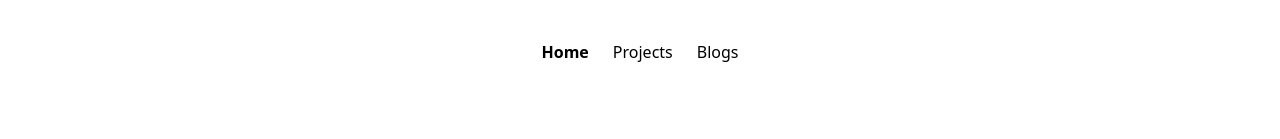
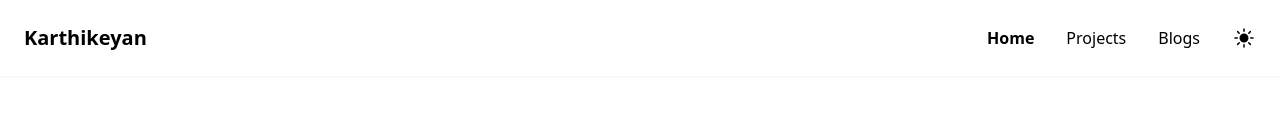
Before and after one commit to skarthikeyan96/karthik.dev, a Next.js app: page / in a window 1280 px wide. Shown: the top 139 px of the page. Built offline with nearby package versions, Linux system fonts and the light colour scheme; no server answers.

Commit message:
feat: add dark mode toggle and nav logo

```diff
--- a/components/Layout.tsx
+++ b/components/Layout.tsx
@@ -1,33 +1,64 @@
 import Link from "next/link";
 import { useRouter } from "next/router";
-
+import { boldFontClass, navLogoClass, normalFontClass } from "../lib/utils";
+import { useTheme } from "next-themes";
+import { MoonIcon, SunIcon } from "@heroicons/react/24/solid";
+import ThemeToggler from "./ThemeToggler";
 
 interface Layout {
-    children: JSX.Element
+  children: JSX.Element;
 }
-
 
 const Layout = ({ children }: Layout) => {
   const router = useRouter();
 
   return (
-    <div className="flex flex-col p-8">
-      <nav className="w-full max-w-2xl flex mx-auto items-center justify-center">
-        <Link href="/" >
-          <a className={router.pathname === "/" ? "font-bold   md:inline-block p-1 sm:px-3 sm:py-2  transition-all" :"font-normal   md:inline-block p-1 sm:px-3 sm:py-2  transition-all" }>
+    <div className="flex flex-col">
+      <nav className="w-full  flex items-center justify-between  shadow-sm p-6">
+        <div>
+          <Link href="/">
+            <a
+              className={`${navLogoClass} font-extrabold text-xl tracking-normal`}
+            >
+              Karthikeyan
+            </a>
+          </Link>
+        </div>
+        <div className="flex space-x-8 items-center">
+          <Link href="/">
+            <a
+              className={
+                router.pathname === "/" ? boldFontClass : normalFontClass
+              }
+            >
               Home
             </a>
           </Link>
           <Link href="/projects">
-          <a className={router.pathname === "/projects" ? "font-bold   md:inline-block p-1 sm:px-3 sm:py-2  transition-all" :"font-normal   md:inline-block p-1 sm:px-3 sm:py-2  transition-all" }>
+            <a
+              className={
+                router.pathname === "/projects"
+                  ? boldFontClass
+                  : normalFontClass
+              }
+            >
               Projects
             </a>
           </Link>
           <Link href="/blog">
-          <a className={router.pathname === "/blog" ? "font-bold   md:inline-block p-1 sm:px-3 sm:py-2  transition-all" :"font-normal   md:inline-block p-1 sm:px-3 sm:py-2  transition-all" }>
+            <a
+              className={
+                router.pathname === "/blog" ? boldFontClass : normalFontClass
+              }
+            >
               Blogs
             </a>
           </Link>
+
+          <Link href="#">
+            <ThemeToggler />
+          </Link>
+        </div>
       </nav>
 
       <main className="flex flex-col  px-4 mt-16">
--- /dev/null
+++ b/components/ThemeToggler.tsx
@@ -0,0 +1,19 @@
+import MoonIcon from "@heroicons/react/24/solid/MoonIcon"
+import SunIcon from "@heroicons/react/24/solid/SunIcon"
+import { useTheme } from "next-themes"
+
+const ThemeToggler = () => {
+
+    const { theme, setTheme } = useTheme()
+
+    if(theme === "dark"){
+        return (
+            <MoonIcon className="w-6 h-6 cursor-pointer" onClick={() => setTheme('light')}/>
+        )
+    }
+    return(
+        <SunIcon className="w-6 h-6 cursor-pointer" onClick={() => setTheme('dark')}/>
+    )
+}
+
+export default ThemeToggler
--- /dev/null
+++ b/lib/utils.ts
@@ -0,0 +1,4 @@
+const commonNavItemClass = ` md:inline-block p-1 sm:px-3 sm:py-2  transition-all`
+export const normalFontClass = `font-normal ${commonNavItemClass}`
+export const boldFontClass = `font-bold ${commonNavItemClass}`
+export const navLogoClass = `${commonNavItemClass}`
--- a/package.json
+++ b/package.json
@@ -6,7 +6,9 @@
     "start": "next start"
   },
   "dependencies": {
+    "@heroicons/react": "^2.0.13",
     "next": "latest",
+    "next-themes": "^0.2.1",
     "react": "18.1.0",
     "react-dom": "18.1.0",
     "swr": "^1.3.0"
--- a/pages/_app.tsx
+++ b/pages/_app.tsx
@@ -1,8 +1,13 @@
 import '../styles/globals.css'
 import type { AppProps } from 'next/app'
+import { ThemeProvider } from 'next-themes'
 
 function MyApp({ Component, pageProps }: AppProps) {
-  return <Component {...pageProps} />
+  return (
+    <ThemeProvider defaultTheme='light'>
+      <Component {...pageProps} />
+    </ThemeProvider>
+  )
 }
 
 export default MyApp
--- a/tailwind.config.js
+++ b/tailwind.config.js
@@ -1,5 +1,6 @@
 /** @type {import('tailwindcss').Config} */
 module.exports = {
+  darkMode: 'class',
   content: [
     './pages/**/*.{js,ts,jsx,tsx}',
     './components/**/*.{js,ts,jsx,tsx}',
```
Also changed, not shown: 1 other file (tests, documents, lock files or other folders). Lines whose indentation alone changed are shown as unchanged.
